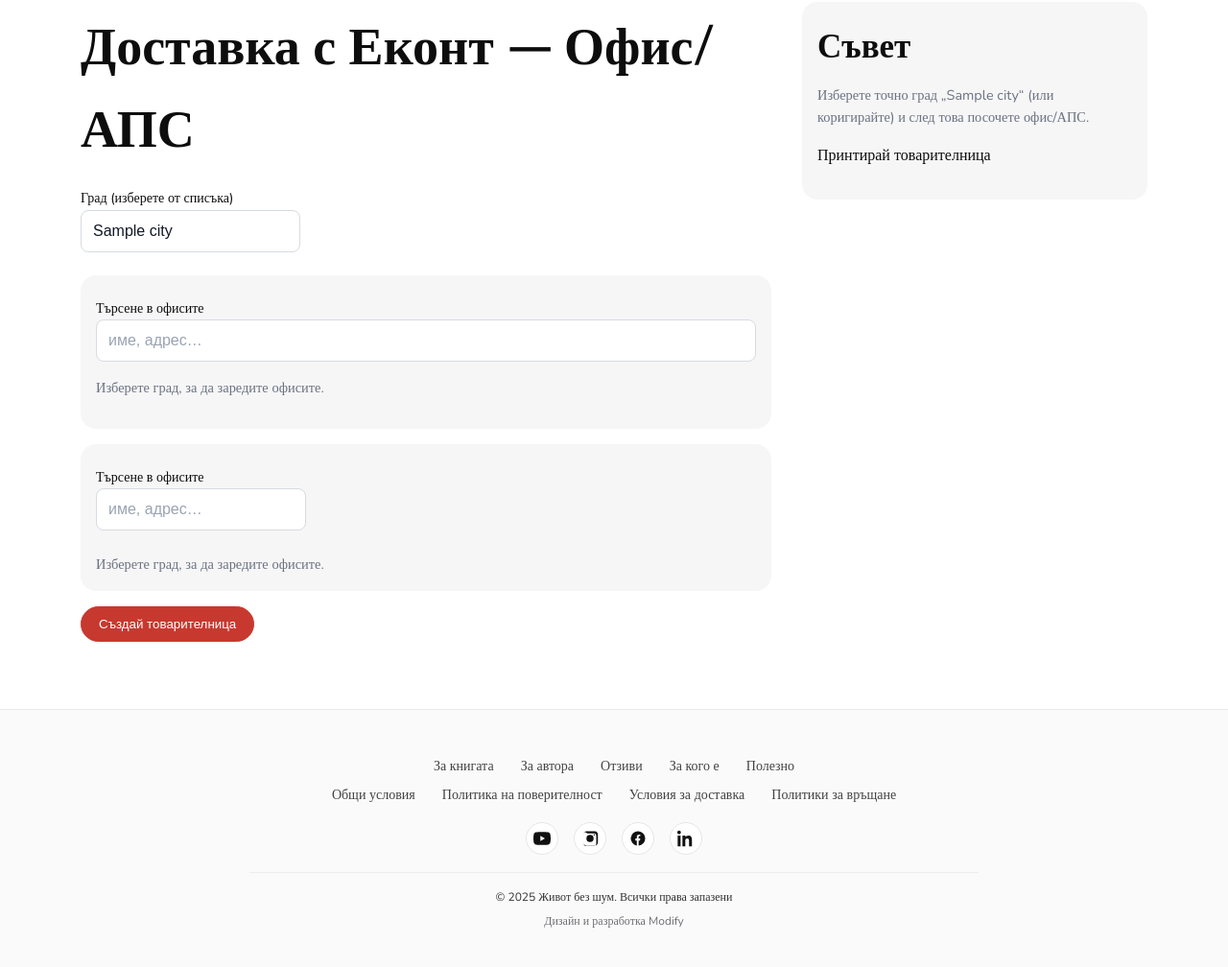
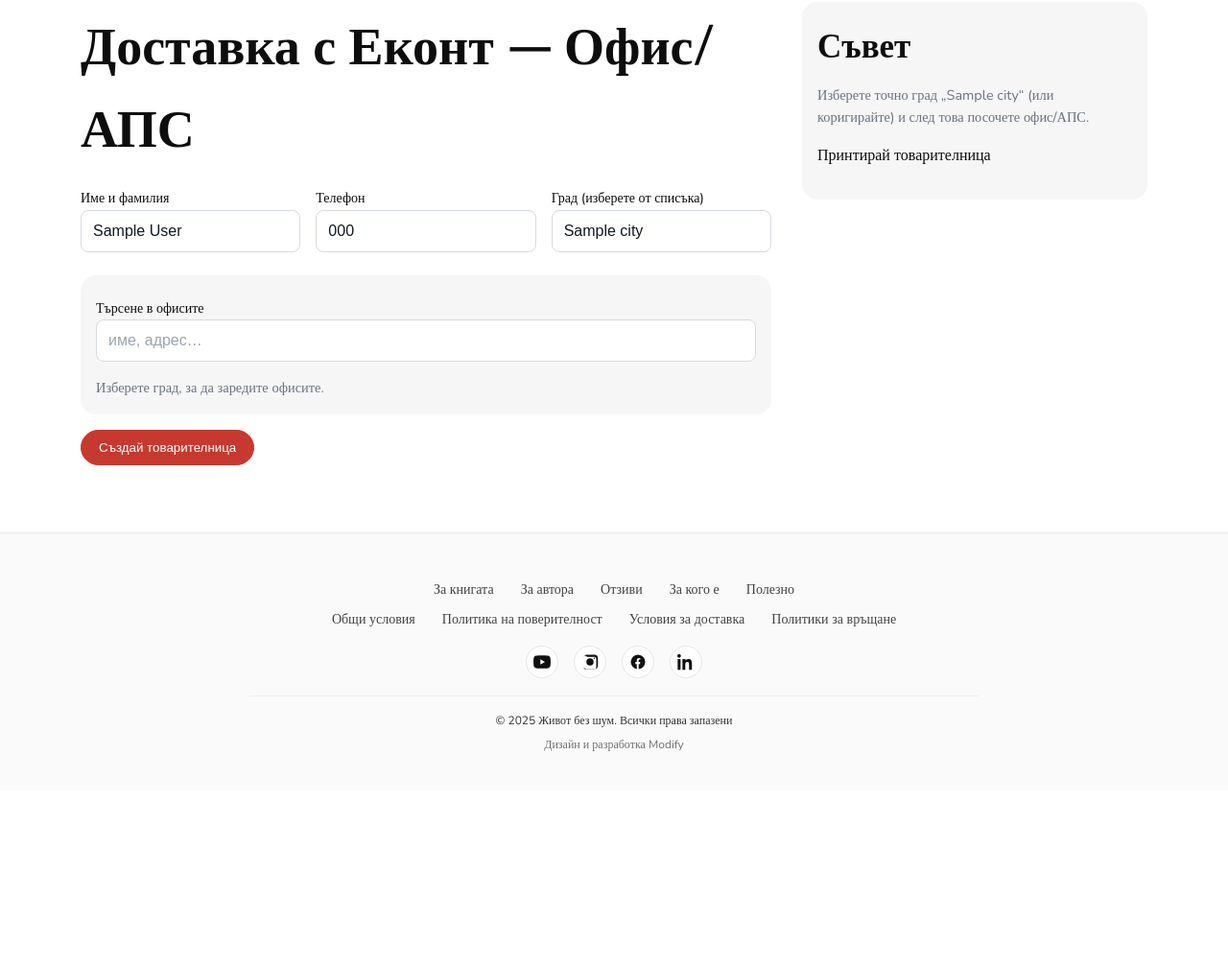
Before and after one commit to rainballs/jivot-bez-shum, a Django app: template templates/econt/office.html in a window 1280 px wide. Shown: the part 142-1150 px from the top of the page at 96% size. After the commit the page ends 925 px from the top, so only its background shows below. Run offline with Django 5.2, Linux system fonts and the light colour scheme; the template is opened without the code that fills it: most values are stand-ins (such as "Sample title", 1, 10 or a date in 2020).

Commit message:
Econt Final fixes Office revert + new patch

```diff
--- a/templates/econt/office.html
+++ b/templates/econt/office.html
@@ -13,56 +13,55 @@
                             <div class="alert">{{ m }}</div>{% endfor %}</div>
                     {% endif %}
 
-                    <form method="post" action="{% url 'econt_submit' %}" class="form" id="office-form" novalidate>
+                    <form method="post" action="{% url 'econt_submit' %}" class="form" novalidate>
                         {% csrf_token %}
                         <input type="hidden" name="to_office" value="1">
-                        <input type="hidden" name="receiver_office_code" id="office_code">
-                        <input type="hidden" id="city_id">
-                        <!-- NEW: send the picked city name -->
-                        <input type="hidden" name="city" id="city_name">
 
                         <div class="field-grid">
-                            <!-- city autocomplete (existing) -->
+                            <label>Име и фамилия
+                                <input type="text" name="full_name" value="{{ order.full_name }}" required
+                                       autocomplete="name">
+                            </label>
+
+                            <label>Телефон
+                                <input type="text" name="phone" value="{{ order.phone }}" required autocomplete="tel">
+                            </label>
+
                             <label>Град (изберете от списъка)
-                                <input type="text" id="city-input" value="{{ order.city|default_if_none:'' }}"
+                                <!-- visible input used by your autocomplete -->
+                                <input type="text" id="city_input" value="{{ order.city|default_if_none:'' }}"
                                        autocomplete="off" placeholder="Започнете да пишете…">
-                                <input type="hidden" id="city-id" value="">
+                                <!-- dropdown container for suggestions -->
+                                <div id="city_suggest" class="autocomplete" style="display:none"></div>
+                                <!-- hidden fields that your JS fills -->
+                                <input type="hidden" id="city_id" value="">
+                                <input type="hidden" id="city_name" name="city"
+                                       value="{{ order.city|default_if_none:'' }}">
                             </label>
                         </div>
 
-                        <div id="office-search" class="card soft p" style="margin-top:1rem">
+                        <!-- Offices panel (your JS fills #offices_list and #office_code) -->
+                        <div class="card soft p" style="margin-top:1rem">
                             <label>Търсене в офисите
-                                <input type="text" id="office-q" placeholder="име, адрес…" autocomplete="off">
+                                <input type="text" id="office_search" placeholder="име, адрес…" autocomplete="off">
                             </label>
 
-                            <div id="office-results" class="mt"></div>
-
-                            <!-- IMPORTANT: where we store the user’s selection -->
-                            <input type="hidden" name="receiver_office_code" id="receiver_office_code"
-                                   value="{{ order.econt_office_code|default:'' }}">
-                            <p class="small muted">Изберете град, за да заредите офисите.</p>
-                        </div>
-
-                        <div id="city_suggest" class="suggest-box" style="display:none"></div>
-
-                        <div class="card soft p" style="margin-top:1rem">
-                            <div class="field-grid">
-                                <label>Търсене в офисите
-                                    <input type="text" id="office_search" placeholder="име, адрес…" autocomplete="off">
-                                </label>
-                                <div></div>
-                                <div></div>
+                            <div id="offices_list" class="mt">
+                                <div class="small muted">Изберете град, за да заредите офисите.</div>
                             </div>
 
-                            <div id="offices_list" class="offices-list">
-                                <div class="muted small">Изберете град, за да заредите офисите.</div>
-                            </div>
+                            <!-- Hidden office code actually submitted to server -->
+                            <input type="hidden" name="receiver_office_code" id="office_code"
+                                   value="{{ order.econt_office_code|default:'' }}">
 
-                            <p class="small muted" id="picked_info" style="display:none; margin-top:.5rem;"></p>
+                            <!-- A small line that your JS updates with the picked office -->
+                            <div id="picked_info" class="small muted" style="display:none;margin-top:.5rem;"></div>
                         </div>
 
                         <div class="actions mt">
-                            <button type="submit" class="btn btn-primary" id="submit-btn">Създай товарителница</button>
+                            <button type="submit" class="btn btn-primary" id="submit_btn" disabled>Създай
+                                товарителница
+                            </button>
                         </div>
                     </form>
                 </div>
@@ -70,8 +69,8 @@
                 <aside class="checkout-aside">
                     <div class="card soft">
                         <h3 class="mb-0">Съвет</h3>
-                        <p class="small muted">Изберете точно град „{{ order.city }}“ (или коригирайте) и след това
-                            посочете офис/АПС.</p>
+                        <p class="small muted">Изберете точно град „{{ order.city|default:"" }}“ (или коригирайте) и
+                            след това посочете офис/АПС.</p>
                         {% if order and order.econt_label_pdf %}
                             <p class="mt"><a href="{{ order.econt_label_pdf.url }}" target="_blank" rel="noopener">Принтирай
                                 товарителница</a></p>
@@ -100,22 +99,27 @@
             padding: 1rem
         }
 
+        .mt {
+            margin-top: 1rem
+        }
+
         .p {
             padding: 1rem
         }
 
-        .mt {
-            margin-top: 1rem
+        .muted {
+            color: var(--muted, #6f6f75)
         }
 
-        .suggest-box {
-            border: 1px solid #e0e0e0;
+        /* simple dropdown list */
+        .autocomplete {
+            position: relative;
             background: #fff;
-            border-radius: 12px;
-            padding: .25rem;
+            border: 1px solid #e5e5ea;
+            border-radius: 10px;
+            margin-top: 6px;
             max-height: 220px;
-            overflow: auto;
-            margin-top: .5rem
+            overflow: auto
         }
 
         .suggest-item {
@@ -127,154 +131,32 @@
             background: #f6f6f7
         }
 
-        .offices-list {
-            margin-top: .5rem;
-            display: grid;
-            gap: .5rem
+        /* office cards */
+        #offices_list .office-item {
+            padding: .75rem;
+            border: 1px solid transparent;
+            border-radius: 14px;
+            margin: .35rem 0;
+            cursor: pointer;
+            background: #fff
         }
 
-        .office-item {
-            border: 1px solid #e5e5e5;
-            border-radius: 12px;
-            padding: .75rem;
-            cursor: pointer
+        #offices_list .office-item:hover {
+            border-color: #e5e5ea
         }
 
-        .office-item:hover {
-            background: #fafafa
-        }
-
-        .office-item.active {
-            border-color: #c43e2b;
-            box-shadow: 0 0 0 2px rgba(196, 62, 43, .15)
+        #offices_list .office-item.active {
+            border-color: #c7392f
         }
 
         .office-name {
             font-weight: 600
         }
 
-        .muted {
-            color: #666
-        }
-
-        .small {
-            font-size: .9rem
-        }
-
         @media (max-width: 800px) {
             .field-grid {
-                grid-template-columns:1fr
+                grid-template-columns:1fr;
             }
         }
     </style>
-
-    <script>
-        (function () {
-            const $ = s => document.querySelector(s);
-            const cityInput = $('#city-input');
-            const cityId = $('#city-id');
-            const officeQ = $('#office-q');
-            const officeResults = $('#office-results');
-            const officeCodeHidden = $('#receiver_office_code');
-            const submitBtn = $('#submit-btn');
-
-            let offices = []; // current list for selected city
-
-            // --- simple helpers ---
-            function htmlEscape(s) {
-                return (s || '').replace(/[&<>"]/g, c => ({'&': '&amp;', '<': '&lt;', '>': '&gt;', '"': '&quot;'}[c]));
-            }
-
-            function renderOffices(list) {
-                officeResults.innerHTML = '';
-                list.forEach(o => {
-                    const div = document.createElement('div');
-                    div.className = 'office-item';
-                    div.tabIndex = 0;
-                    div.setAttribute('data-code', o.code || '');
-                    div.innerHTML = `<div class="office-title">${htmlEscape(o.name)} <span class="muted">(#${htmlEscape(o.code)})</span></div>
-                       <div class="small muted">${htmlEscape(o.address || '')}</div>`;
-                    div.addEventListener('click', () => selectOffice(o));
-                    div.addEventListener('keypress', (e) => {
-                        if (e.key === 'Enter') selectOffice(o);
-                    });
-                    officeResults.appendChild(div);
-                });
-            }
-
-            function selectOffice(o) {
-                officeCodeHidden.value = o.code || '';
-                // highlight selection
-                [...officeResults.children].forEach(n => n.classList.remove('selected'));
-                const card = [...officeResults.children].find(n => n.getAttribute('data-code') === o.code);
-                if (card) card.classList.add('selected');
-            }
-
-            // --- city autocomplete (very light) ---
-            let cityTimer = null;
-            const cityBox = document.createElement('div');
-            cityBox.className = 'autocomplete';
-            cityInput.parentNode.appendChild(cityBox);
-
-            function fetchCities(q) {
-                if (!q || q.length < 2) {
-                    cityBox.innerHTML = '';
-                    return;
-                }
-                fetch(`/api/econt/cities/?q=${encodeURIComponent(q)}`)
-                    .then(r => r.json()).then(data => {
-                    if (!data.ok) {
-                        cityBox.innerHTML = '';
-                        return;
-                    }
-                    cityBox.innerHTML = '';
-                    (data.items || []).forEach(c => {
-                        const opt = document.createElement('div');
-                        opt.className = 'opt';
-                        opt.textContent = c.name;
-                        opt.addEventListener('click', () => {
-                            cityInput.value = c.name;
-                            cityId.value = c.id;
-                            cityBox.innerHTML = '';
-                            // clear previous office selection and load new offices
-                            officeCodeHidden.value = '';
-                            officeResults.innerHTML = '<div class="small muted">Зареждане…</div>';
-                            fetch(`/api/econt/offices/?cityID=${encodeURIComponent(c.id)}`)
-                                .then(r => r.json()).then(res => {
-                                offices = (res.ok ? res.items : []) || [];
-                                renderOffices(offices);
-                            }).catch(() => {
-                                officeResults.innerHTML = '<div class="small muted">Неуспешно зареждане.</div>';
-                            });
-                        });
-                        cityBox.appendChild(opt);
-                    });
-                });
-            }
-
-            cityInput.addEventListener('input', () => {
-                clearTimeout(cityTimer);
-                cityTimer = setTimeout(() => fetchCities(cityInput.value.trim()), 250);
-            });
-
-            // --- office search filter ---
-            officeQ.addEventListener('input', () => {
-                const q = officeQ.value.trim().toLowerCase();
-                const filtered = !q ? offices : offices.filter(o =>
-                    (o.name || '').toLowerCase().includes(q) ||
-                    (o.address || '').toLowerCase().includes(q) ||
-                    String(o.code || '').includes(q)
-                );
-                renderOffices(filtered);
-            });
-
-            // Guard submit: must have city + office code
-            submitBtn.addEventListener('click', (e) => {
-                if (!cityId.value || !officeCodeHidden.value) {
-                    e.preventDefault();
-                    alert('Моля, изберете град и офис/АПС от списъка.');
-                }
-            });
-        })();
-    </script>
 {% endblock %}
```
